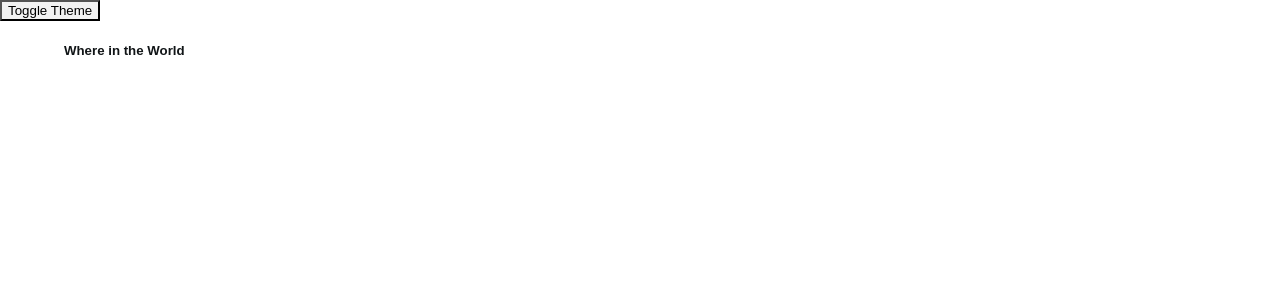
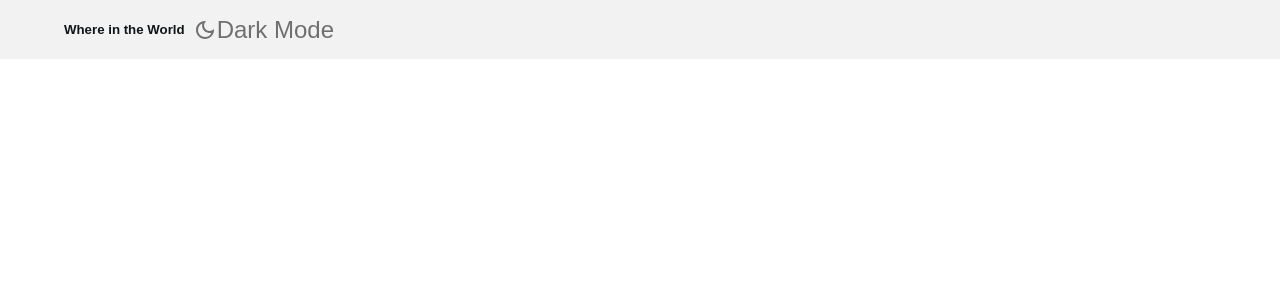
Before and after one commit to tylerhooks1/Country-API-with-color-switcher, a React (Create React App) app: page / in a window 1280 px wide. Shown: the top 300 px of the page. Built offline with nearby package versions, Linux system fonts and the light colour scheme.

Commit message:
Formatting and styling for Dark Mode Button and Header

```diff
--- a/src/App.js
+++ b/src/App.js
@@ -1,12 +1,10 @@
 import React from "react";
 import { ThemeContext, themes } from "./theme-context";
-import ThemeTogglerButton from "./theme-toggler-button";
 import Header from "./components/Header";
-
+import Container from "@mui/material/Container";
 class App extends React.Component {
   constructor(props) {
     super(props);
-
     this.toggleTheme = () => {
       this.setState((state) => ({
         theme: state.theme === themes.dark ? themes.light : themes.dark,
@@ -16,7 +14,7 @@ class App extends React.Component {
     // State also contains the updater function so it will
     // be passed down into the context provider
     this.state = {
-      theme: themes.light,
+      theme: themes.light, //default
       toggleTheme: this.toggleTheme,
     };
   }
@@ -33,10 +31,14 @@ class App extends React.Component {
 
 function Content() {
   return (
-    <div>
-      <ThemeTogglerButton />
-      <Header />
-    </div>
+    <ThemeContext.Consumer>
+      {({ theme }) => (
+        <div style={{ backgroundColor: theme.background }}>
+          <Header />
+          <Container></Container>
+        </div>
+      )}
+    </ThemeContext.Consumer>
   );
 }
 
--- a/src/ThemeContext.js
+++ /dev/null
@@ -1,4 +0,0 @@
-import { createContext } from "react";
-import { ThemeContext } from "styled-components";
-
-export default ThemeContext;
--- a/src/components/Header.js
+++ b/src/components/Header.js
@@ -1,26 +1,22 @@
 import React from "react";
 import styled from "styled-components";
 import { Container } from "@mui/material";
-import { IconButton } from "@mui/material";
+import ThemeTogglerButton from "../theme-toggler-button";
 import { ThemeContext } from "../theme-context";
-// import DarkModeIcon from "@mui/icons-material/DarkMode";
-// import DarkModeOutlinedIcon from "@mui/icons-material/DarkModeOutlined";
-
 const StyledHeader = styled.div`
   display: flex;
 `;
 
 function Header() {
-  // const theme = useContext(ThemeContext);
   return (
     <ThemeContext.Consumer>
-      {({ theme, toggleTheme }) => (
-        <StyledHeader>
-          <Container>
+      {({ theme }) => (
+        <Container>
+          <StyledHeader>
             <h5 style={{ color: theme.text }}>Where in the World</h5>
-            <IconButton></IconButton>
-          </Container>
-        </StyledHeader>
+            <ThemeTogglerButton />
+          </StyledHeader>
+        </Container>
       )}
     </ThemeContext.Consumer>
   );
--- a/src/theme-context.js
+++ b/src/theme-context.js
@@ -13,6 +13,7 @@ export const themes = {
     data: "#FFFF",
     text: "#FFFF",
   },
+  typography: {},
 };
 
 export const ThemeContext = React.createContext({
--- a/src/theme-toggler-button.js
+++ b/src/theme-toggler-button.js
@@ -1,17 +1,19 @@
-import { ThemeContext } from "./theme-context";
+import { ThemeContext, themes } from "./theme-context";
+import IconButton from "@mui/material/IconButton";
+import DarkModeIcon from "@mui/icons-material/DarkMode";
+import DarkModeOutlinedIcon from "@mui/icons-material/DarkModeOutlined";
 
 function ThemeTogglerButton() {
   // The Theme Toggler Button receives not only the theme
-  // but also a toggleTheme function from the context
+  // but also a toggleTheme function from the context\
+
   return (
     <ThemeContext.Consumer>
       {({ theme, toggleTheme }) => (
-        <button
-          onClick={toggleTheme}
-          style={{ backgroundColor: theme.background }}
-        >
-          Toggle Theme
-        </button>
+        <IconButton onClick={toggleTheme} disableRipple>
+          <DarkModeOutlinedIcon />
+          Dark Mode
+        </IconButton>
       )}
     </ThemeContext.Consumer>
   );
```
Also changed, not shown: src/GetDesignTokens.js (deleted, +0 -19 lines).
